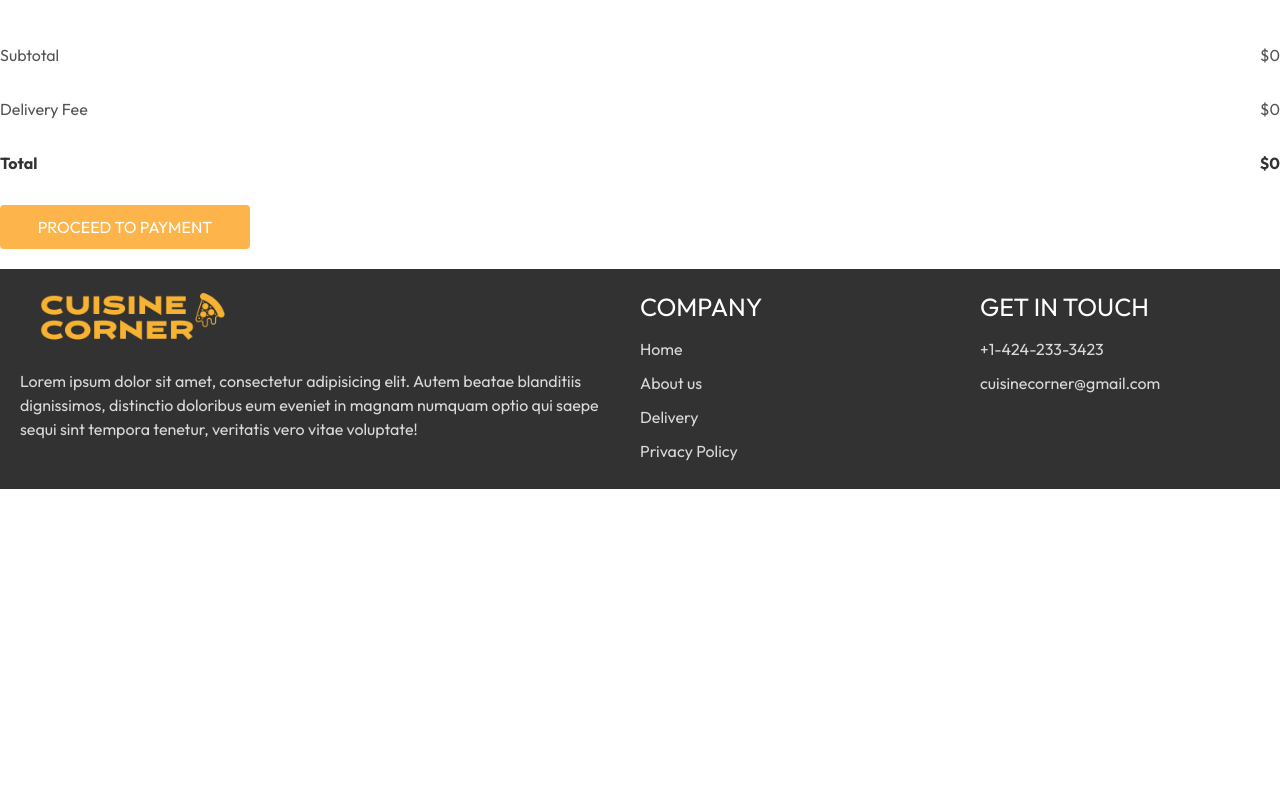
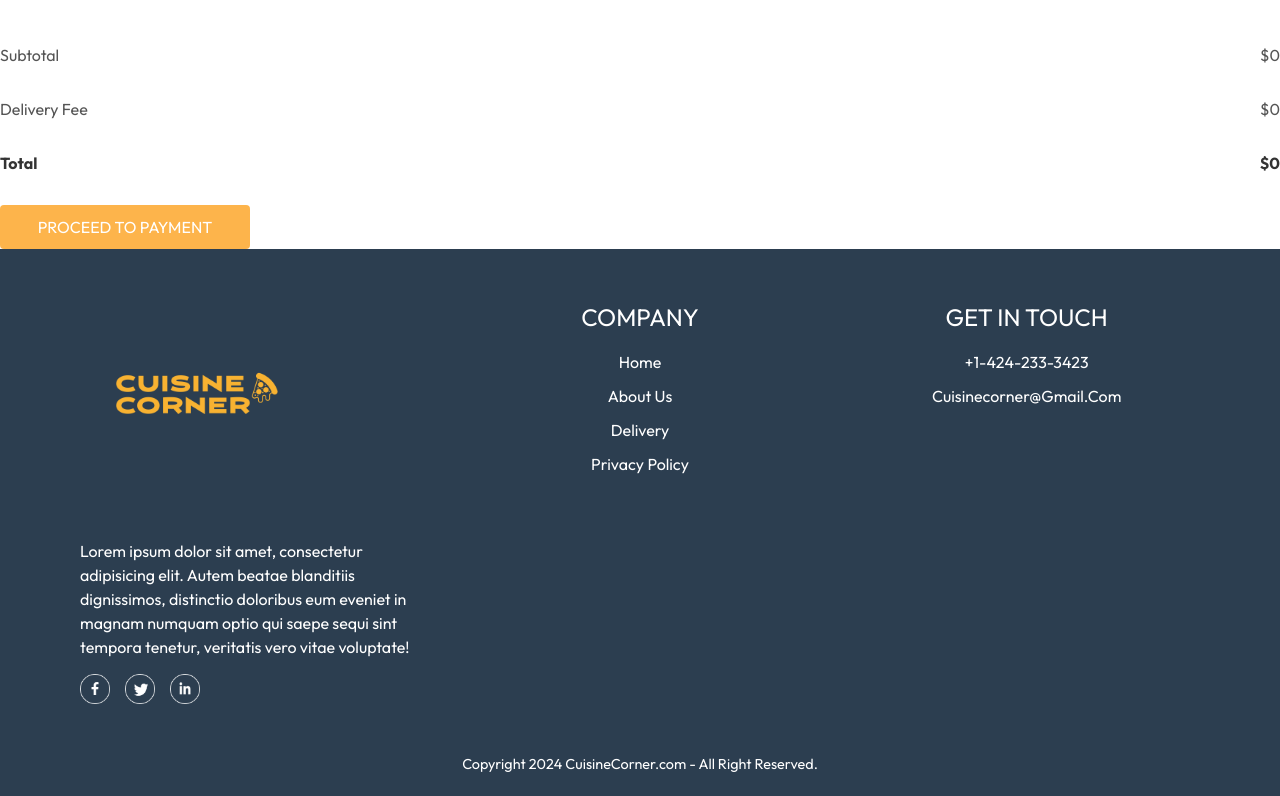
Before and after one commit to khoi0102/CusineCorner, a React (Vite) app in the folder frontend/: page /order in a window 1280 px wide. Shown: the part 415-1211 px from the top of the page. Before the commit the page ends 904 px from the top, so only its background shows below. Built offline with nearby package versions, Linux system fonts and the light colour scheme.

Commit message:
Small changes

```diff
--- a/frontend/src/components/Footer/Footer.css
+++ b/frontend/src/components/Footer/Footer.css
@@ -1,88 +1,131 @@
+/* Footer.css */
+
 .footer {
-    color: #d9d9d9;
-    background-color: #323232;
-    display: flex;
-    flex-direction: column;
-    align-items: center;
-    gap: 20px;
-    height:220px;
-    margin-top:20px;
-    padding-top:20px;
-    padding-bottom:0
-
+    background-color: #2c3e50;
+    color: white;
+    padding: 30px 0 0 0; /* Remove bottom padding */
+    text-align: center;
 }
 
 .footer-content {
-    width: 100%;
-    display: grid;
-    grid-template-columns: 2fr 1fr 1fr;
-    gap: 40px; /* Adjusted gap between columns */
+    display: flex;
+    justify-content: space-between;
+    align-items: flex-start;
+    flex-wrap: wrap;
+    max-width: 1200px;
+    margin: 0 auto;
+    padding: 0 20px; /* Adjusted bottom padding */
 }
 
-.footer-content-left, .footer-content-right, .footer-content-center {
-    display: flex;
-    flex-direction: column;
-    align-items: start;
-    height:50px;
-    gap: 10px; /* Adjusted gap between items */
-    margin-bottom:0px
-
+.footer-content-left,
+.footer-content-center,
+.footer-content-right {
+    flex: 1;
+    margin: 20px; /* Adjusted bottom margin to minimize space */
 }
 
-.footer-content-left li, .footer-content-right li, .footer-content-center li {
-    list-style: none;
-    margin-bottom: 10px; /* Consistent margin for list items */
-}
-
-.footer-logo {
-    position: relative;
-    bottom: 120px; /* Adjusted to remove gap */
-    margin-bottom:0; /* Ensure no margin at the bottom of the logo */
+.footer-content-left img {
+    width: 220px; /* Increased logo size */
+    margin-bottom: 20px;
 }
 
 .footer-content-left p {
-    margin-top: 0; /* Ensure no margin at the top of the paragraph */
+    text-align: left;
+    line-height: 1.5;
 }
 
 .footer-social-icons {
     display: flex;
-    gap: 50px; /* Add gap between social icons */
+    justify-content: flex-start;
+    gap: 15px;
+    padding-top: 15px;
 }
 
 .footer-social-icons img {
-    margin: 5px; /* Added some margin to social icons if needed */
+    width: 30px;
+    cursor: pointer;
+}
+
+.footer-content-center h2,
+.footer-content-right h2 {
+    font-size: 1.5em;
+    margin-bottom: 15px;
+}
+
+.footer-content-center ul,
+.footer-content-right ul {
+    list-style: none;
+    padding: 0;
+    margin: 0; /* Remove default list margin */
+}
+
+.footer-content-center ul li,
+.footer-content-right ul li {
+    margin: 10px 0;
+    cursor: pointer;
+    text-transform: capitalize;
+}
+
+.footer-content-center ul li:hover,
+.footer-content-right ul li:hover {
+    text-decoration: underline;
 }
 
 hr {
-    width: 100%;
-    border: 1px solid #d9d9d9;
-    margin: 10px 0;
+    border: 0;
+    height: 1px;
+    background-color: #7f8c8d;
+    margin: 0; /* Remove top and bottom margin */
 }
 
 .footer-copyright {
-    margin: 0; /* Ensure no margin at the bottom */
+    margin: 0; /* Remove margin */
+    padding: 10px 0 20px 0; /* Add top and bottom padding to control space */
+    font-size: 0.9em;
 }
-.footer-social-description{
-    position:relative;
-    bottom:180px;
-    gap:20px;
-    display:grid;
-    padding-left:20px
 
+/* Media Queries for Responsiveness */
+@media (max-width: 768px) {
+    .footer-content {
+        flex-direction: column;
+        text-align: center;
+    }
+
+    .footer-content-left,
+    .footer-content-center,
+    .footer-content-right {
+        margin: 20px 0;
+    }
+
+    .footer-content-left p {
+        text-align: center;
+    }
 }
-.footer-copyright {
-    position:relative;
-    bottom:100px
+
+@media (max-width: 480px) {
+    .footer-content-left img {
+        width: 180px; /* Adjust logo size for small screens */
+    }
+
+    .footer-social-icons img {
+        width: 25px; /* Adjust icon size for small screens */
+    }
+
+    .footer-content-center h2,
+    .footer-content-right h2 {
+        font-size: 1.2em;
+    }
+
+    .footer-content-center ul li,
+    .footer-content-right ul li {
+        margin: 8px 0;
+    }
+
+    .footer-social-des {
+        position: static;
+    }
+
+    .footer-logo {
+        position: static;
+    }
 }
-.footer-content-right h2, .footer-content-center h2 {
-    color:white;
-    font-size:25px
-}
-.footer-social-icons{
-    display:flex;
-    flex-direction: row;}
-.footer-logo img{
-    height:250px;
-    position:relative;
-    top:40px
-}
--- a/frontend/src/components/Footer/Footer.jsx
+++ b/frontend/src/components/Footer/Footer.jsx
@@ -1,33 +1,31 @@
 import React from 'react';
-import './Footer.css'
-import {assets} from "../../assets/assets.js";
+import './Footer.css';
+import { assets } from "../../assets/assets.js";
 
 function Footer() {
     return (
         <div className='footer' id='footer'>
             <div className="footer-content">
                 <div className="footer-content-left">
-                    <div className="footer-logo">
-                        <img src={assets.logo} alt=''/>
+                    <div className='footer-logo'>
+                        <img src={assets.logo} alt='Cuisine Corner Logo'/>
                     </div>
-                    <div className="footer-social-description">
+                    <div className="footer-social-des">
                         <p>Lorem ipsum dolor sit amet, consectetur adipisicing elit. Autem beatae blanditiis
-                            dignissimos,
-                            distinctio doloribus eum eveniet in magnam numquam optio qui saepe sequi sint tempora
-                            tenetur,
-                            veritatis vero vitae voluptate!</p>
-
-
-
-
-
+                            dignissimos, distinctio doloribus eum eveniet in magnam numquam optio qui saepe sequi sint
+                            tempora tenetur, veritatis vero vitae voluptate!</p>
+                        <div className="footer-social-icons">
+                            <img src={assets.facebook_icon} alt="Facebook"/>
+                            <img src={assets.twitter_icon} alt="Twitter"/>
+                            <img src={assets.linkedin_icon} alt="LinkedIn"/>
+                        </div>
                     </div>
                 </div>
                 <div className="footer-content-center">
                     <h2>COMPANY</h2>
                     <ul>
                         <li>Home</li>
-                        <li>About us</li>
+                        <li>About Us</li>
                         <li>Delivery</li>
                         <li>Privacy Policy</li>
                     </ul>
@@ -40,8 +38,21 @@ function Footer() {
                     </ul>
                 </div>
             </div>
+            <hr/>
+            <p className="footer-copyright">Copyright 2024 CuisineCorner.com - All Right Reserved.</p>
         </div>
     );
 }
 
-export default Footer;
+function PageContent() {
+    return (
+        <div className="page-container">
+            <div className="content">
+                {/* Your main content here */}
+            </div>
+            <Footer />
+        </div>
+    );
+}
+
+export default PageContent;
```
